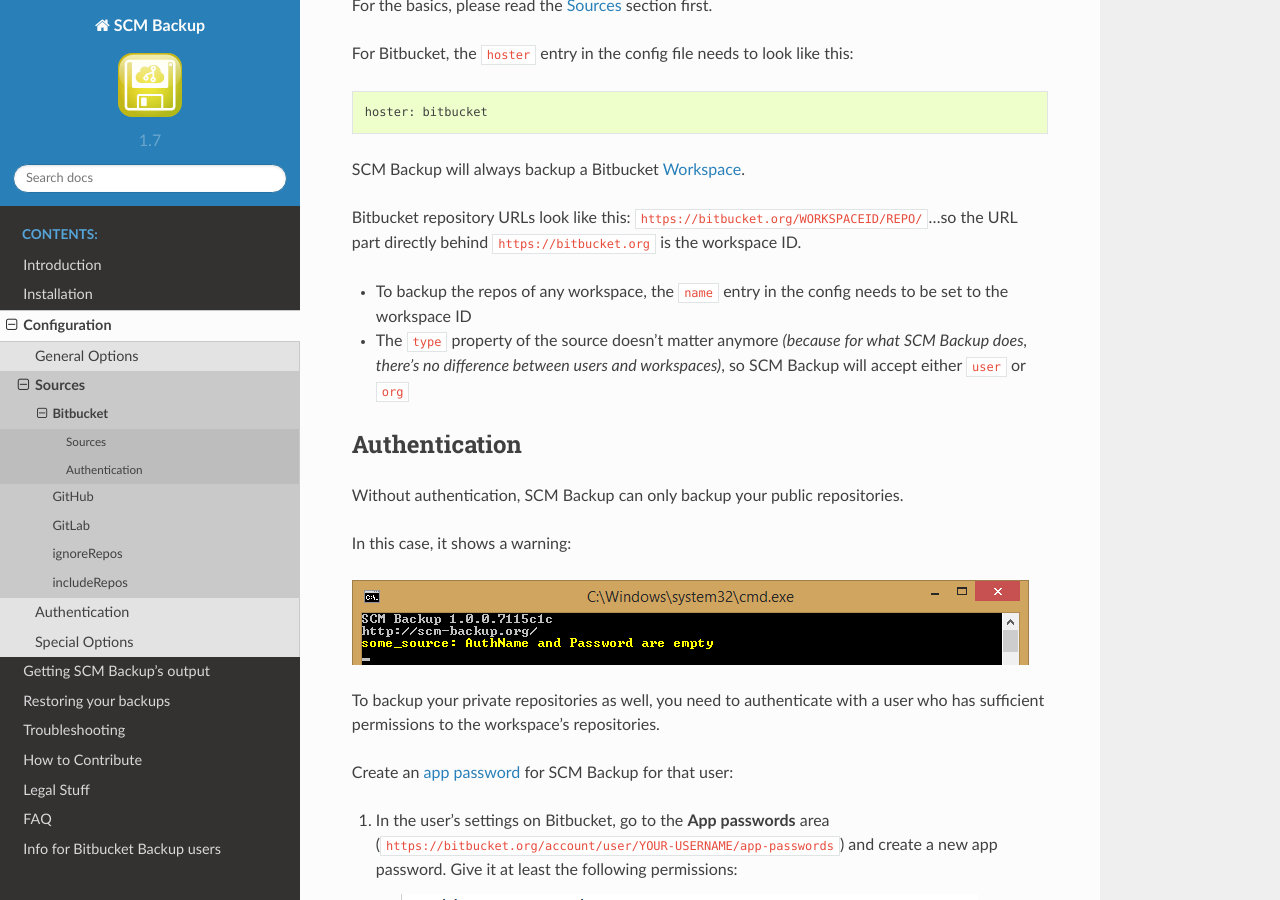
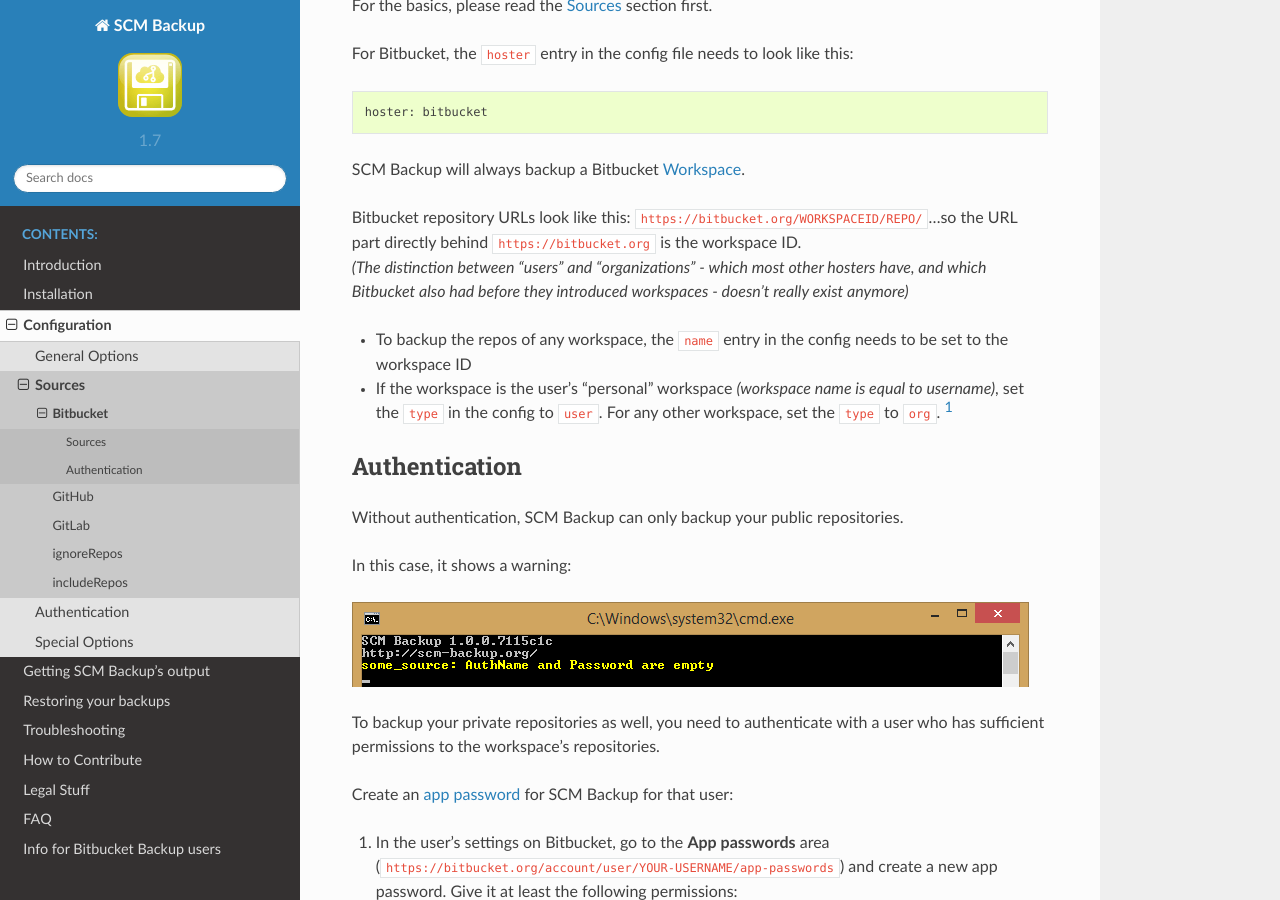
Before and after one commit to christianspecht/scm-backup-docs, a Sphinx documentation site: the page built from source/config-bitbucket.rst, in a window 1280 px wide and 900 px high, scrolled down 515 px. Built offline with Sphinx 7.4.7 and the Read the Docs theme 2.0.0, drawn with Linux system fonts in a browser that asks for light colours; some of the changed text lies outside the part shown.

Commit message:
clarify user/org difference for Bitbucket
closes christianspecht/scm-backup#68

```diff
--- a/source/config-bitbucket.rst
+++ b/source/config-bitbucket.rst
@@ -22,12 +22,14 @@ For Bitbucket, the ``hoster`` entry in the config file needs to look like this::
 
     hoster: bitbucket
 
-SCM Backup will always backup a Bitbucket `Workspace <https://confluence.atlassian.com/bitbucket/workspaces-966686552.html>`_.
+SCM Backup will always backup a Bitbucket `Workspace <https://support.atlassian.com/bitbucket-cloud/docs/what-is-a-workspace/>`_.
 
-Bitbucket repository URLs look like this: ``https://bitbucket.org/WORKSPACEID/REPO/``...so the URL part directly behind ``https://bitbucket.org`` is the workspace ID.
+| Bitbucket repository URLs look like this: ``https://bitbucket.org/WORKSPACEID/REPO/``...so the URL part directly behind ``https://bitbucket.org`` is the workspace ID.
+| *(The distinction between "users" and "organizations" - which most other hosters have, and which Bitbucket also had before they introduced workspaces - doesn't really exist anymore)*
 
 - To backup the repos of any workspace, the ``name`` entry in the config needs to be set to the workspace ID
-- The ``type`` property of the source doesn't matter anymore *(because for what SCM Backup does, there's no difference between users and workspaces)*, so SCM Backup will accept either ``user`` or ``org``
+- If the workspace is the user's "personal" workspace *(workspace name is equal to username)*, set the ``type`` in the config to ``user``. For any other workspace, set the ``type`` to ``org``. [#type]_
+
 
 
 
@@ -73,3 +75,10 @@ Create an `app password <https://confluence.atlassian.com/bitbucket/app-password
             password: your_app_password
 
     This will backup the repositories of the workspace ``your_workspace``, but authenticate with the user ``your_user_name`` and the app password.
+
+
+.. rubric:: Footnotes
+
+.. [#type] For what SCM Backup does, there's no difference between users and workspaces. The actual backup will work with both ``types``.
+
+   However, not all validations are done for both types, and if you set the wrong ``type``, you may see misleading warning messages (`example <https://github.com/christianspecht/scm-backup/issues/68>`_).
```
